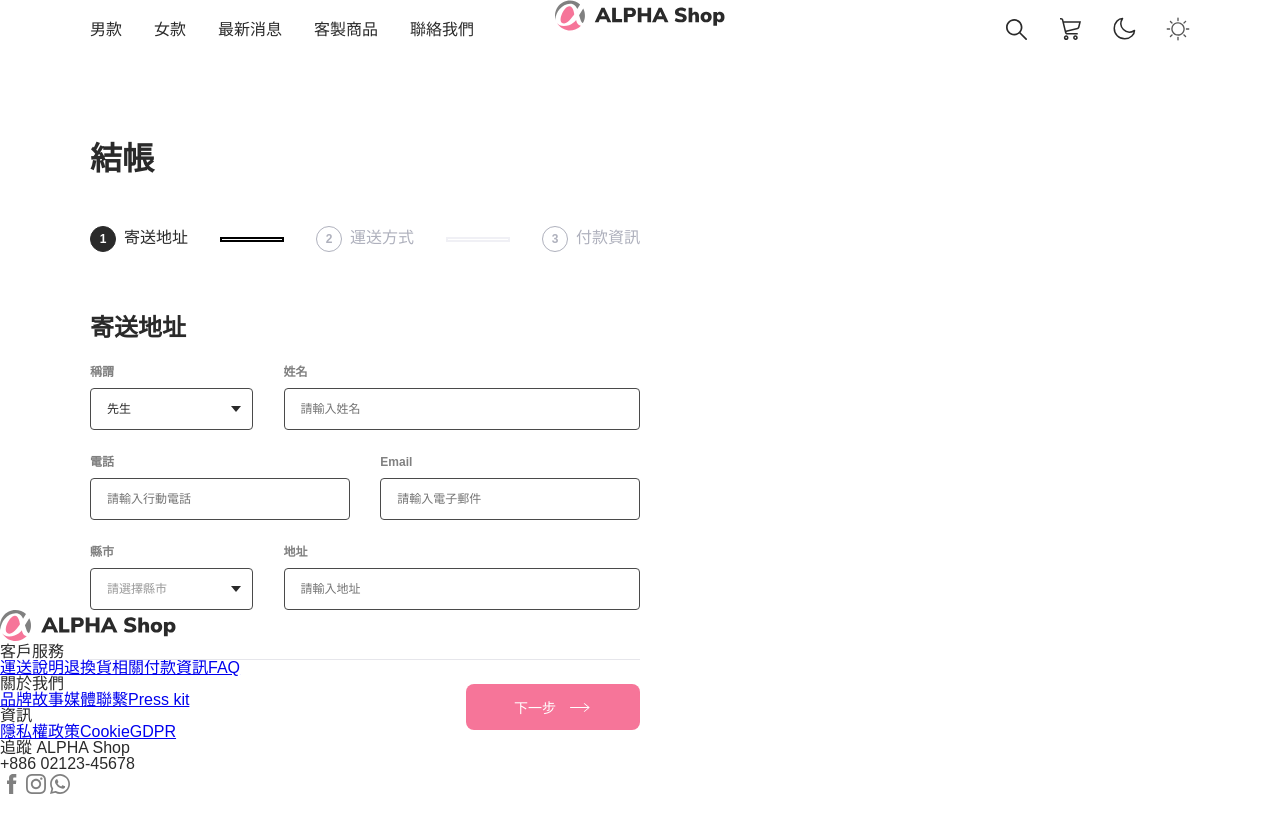
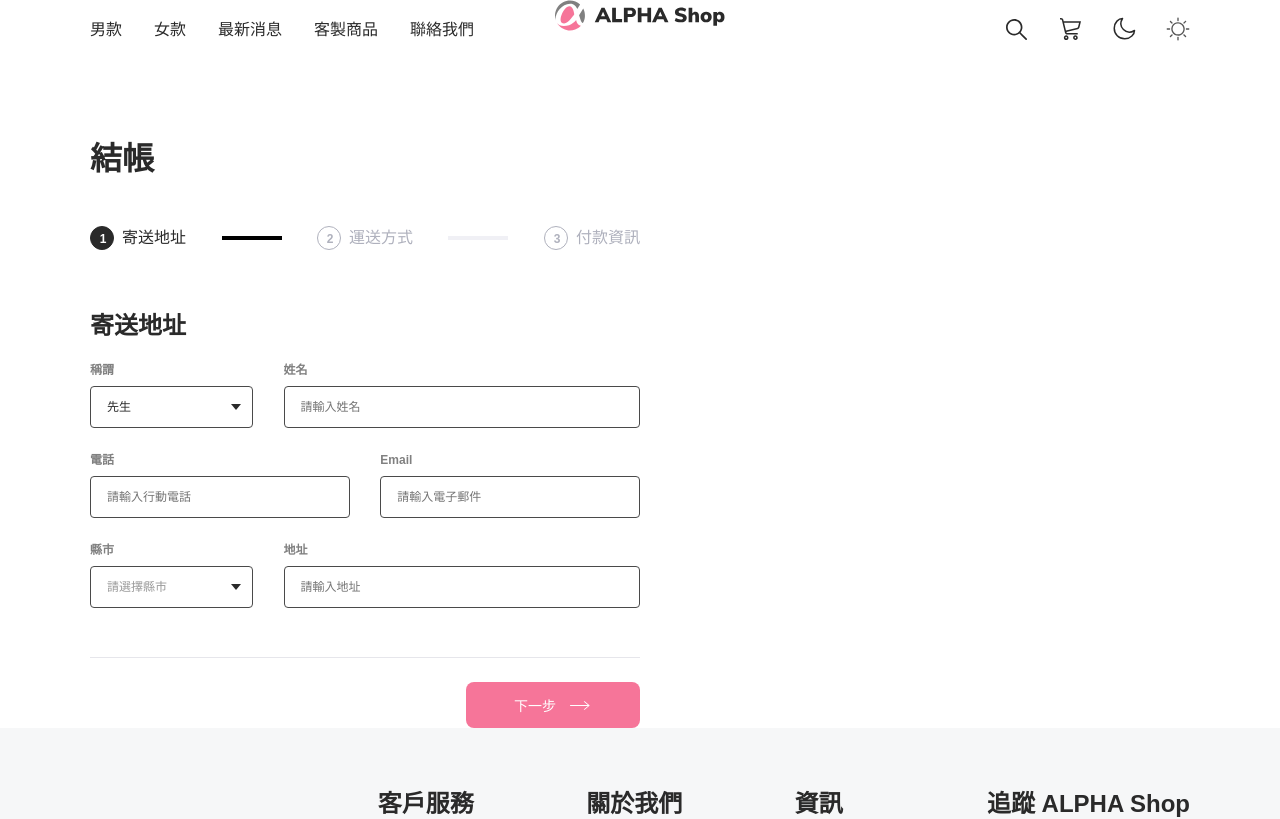
Before and after one commit to Yoruyeh/alpha_shop, a React (Create React App) app: page / in a window 1280 px wide. Shown: the top 819 px of the page. Built offline with nearby package versions, Linux system fonts and the light colour scheme.

Commit message:
add footer styles and add box-sizing: border-box to reset.scss

```diff
--- a/src/styles/all.scss
+++ b/src/styles/all.scss
@@ -2,4 +2,5 @@
 @import './base.scss';
 @import './header.scss';
 @import './register.scss';
-@import './form.scss'
+@import './form.scss';
+@import './footer.scss';
--- /dev/null
+++ b/src/styles/footer.scss
@@ -0,0 +1,80 @@
+footer.site-footer {
+  display: block;
+  position: relative;
+  bottom: 0px;
+  margin-top: 120px;
+  padding-left: var(--site-edge-margin);
+  padding-right: var(--site-edge-margin);
+  background-color: var(--footer-background-color);
+
+  .footer-container {
+    display: flex;
+    position: relative;
+    max-width: 1100px;
+    margin: 0 auto;
+    flex-wrap: nowrap;
+    justify-content: space-between;
+
+    .footer-logo-container {
+      margin-top: 126px;
+      margin-bottom: 127px;
+
+      svg {
+        display: inline-block;
+        width: 175.5px;
+        height: 31px;
+      }
+    }
+  }
+
+  .footer-section {
+    display: flex;
+    flex-direction: column;
+    margin-top: 64px;
+
+    .section-title {
+      font-size: 24px;
+      font-weight: bold;
+      line-height: 24px;
+      color: var(--main-text);
+    }
+
+    .section-content {
+      display: flex;
+      flex-direction: column;
+      margin-top: 24px;
+      color: var(--secondary-text);
+
+      &>* {
+        color: inherit;
+      }
+
+      .page-link {
+        margin-bottom: 8px;
+        font-weight: normal;
+        line-height: 17px;
+        text-decoration: none;
+        cursor: pointer;
+      }
+
+      .tel-info {
+        margin-bottom: 8px;
+        font-family: 'Nunito Sans', sans-serif;
+        font-weight: 600;
+        line-height: 16px;
+      }
+
+      .social-icon {
+        width: 24px;
+        height: 24px;
+        margin-right: 16px;
+      }
+    }
+  }
+}
+
+@media screen and (max-width: $screen-break-point) {
+  footer.site-footer {
+    display: none;
+  }
+}
--- a/src/styles/reset.scss
+++ b/src/styles/reset.scss
@@ -128,3 +128,9 @@ table {
   border-collapse: collapse;
   border-spacing: 0;
 }
+
+*,
+::before,
+::after {
+  box-sizing: border-box;
+}
```
